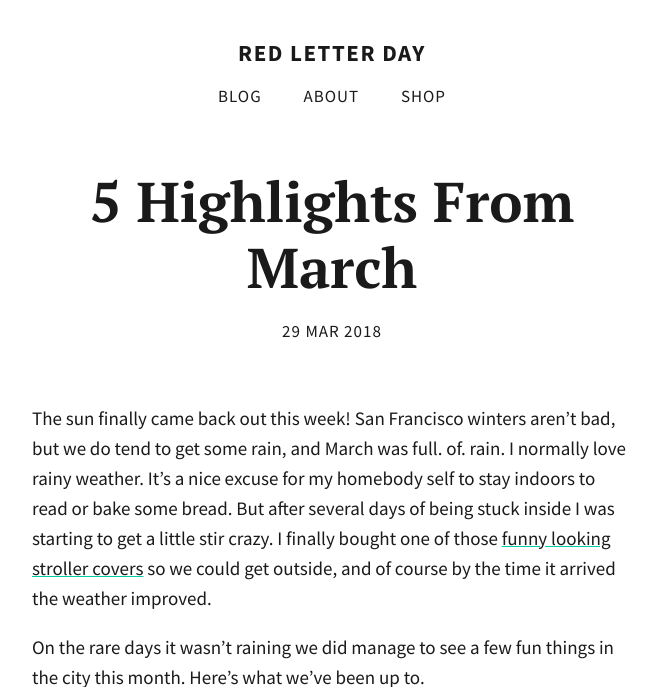
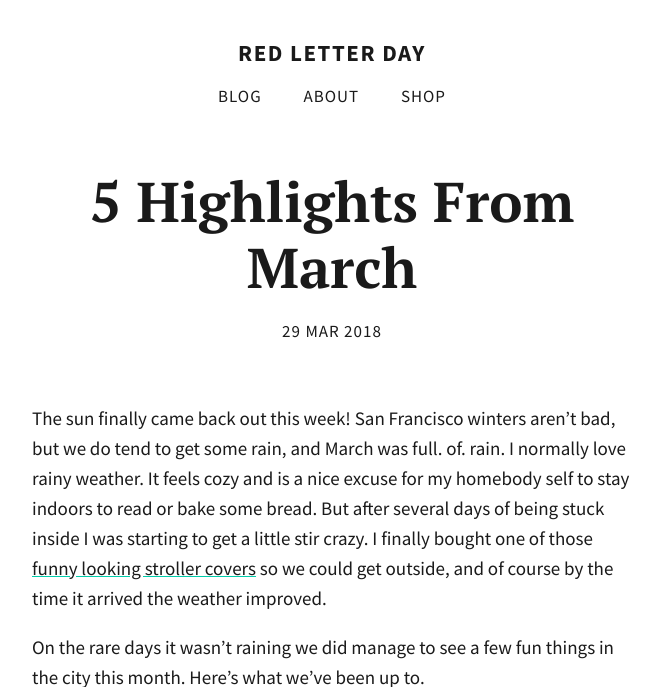
Before and after one commit to totiffany/totiffany.github.io, a Jekyll site: the page built from _posts/2018-03-29-5-Highlights-From-March.md, in a window 1280 px wide and 900 px high, cut to the strip 0-687 px from the top of the window. Shown: the whole strip, without its empty margins (308-968 px from the left). Built offline with Jekyll 4.4.1, drawn with Linux system fonts in a browser that asks for light colours; our own code applies the rules of GitHub Pages for plain Markdown files; comment, search, counter and statistics services are not loaded.

Commit message:
Update 2018-03-29-5-Highlights-From-March.md

```diff
--- a/_posts/2018-03-29-5-Highlights-From-March.md
+++ b/_posts/2018-03-29-5-Highlights-From-March.md
@@ -2,7 +2,7 @@
 published: true
 image: haas-lilienthal-house.jpg
 ---
-The sun finally came back out this week! San Francisco winters aren’t bad, but we do tend to get some rain, and March was full. of. rain. I normally love rainy weather. It’s a nice excuse for my homebody self to stay indoors to read or bake some bread. But after several days of being stuck inside I was starting to get a little stir crazy. I finally bought one of those [funny looking stroller covers](https://www.amazon.com/gp/product/B003N64Z7W/ref=as_li_tl?ie=UTF8&camp=1789&creative=9325&creativeASIN=B003N64Z7W&linkCode=as2&tag=redletterda04-20&linkId=71d721691058dd47edc95c5eaa58407c) so we could get outside, and of course by the time it arrived the weather improved.
+The sun finally came back out this week! San Francisco winters aren’t bad, but we do tend to get some rain, and March was full. of. rain. I normally love rainy weather. It feels cozy and is a nice excuse for my homebody self to stay indoors to read or bake some bread. But after several days of being stuck inside I was starting to get a little stir crazy. I finally bought one of those [funny looking stroller covers](https://www.amazon.com/gp/product/B003N64Z7W/ref=as_li_tl?ie=UTF8&camp=1789&creative=9325&creativeASIN=B003N64Z7W&linkCode=as2&tag=redletterda04-20&linkId=71d721691058dd47edc95c5eaa58407c) so we could get outside, and of course by the time it arrived the weather improved.
 
 On the rare days it wasn't raining we did manage to see a few fun things in the city this month. Here's what we've been up to.
 
```
